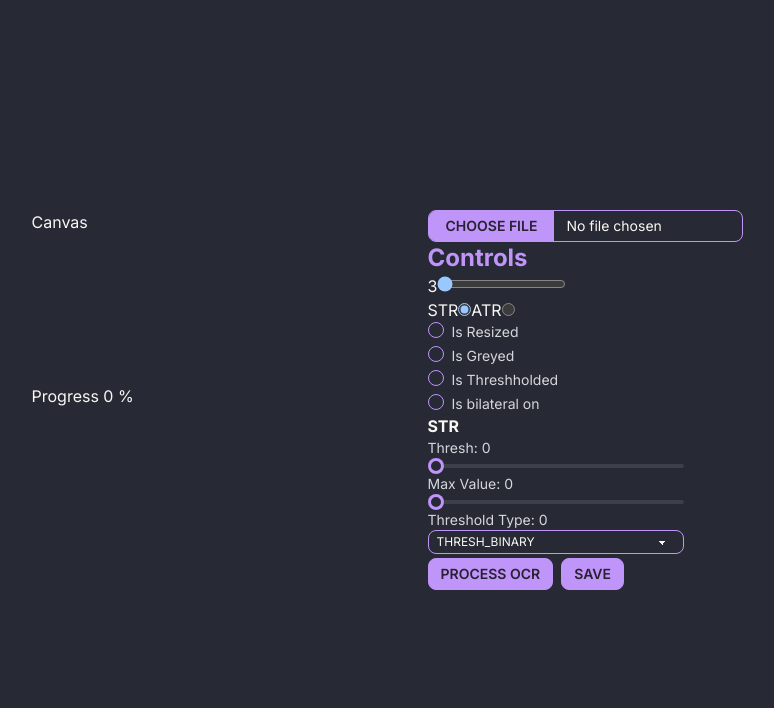
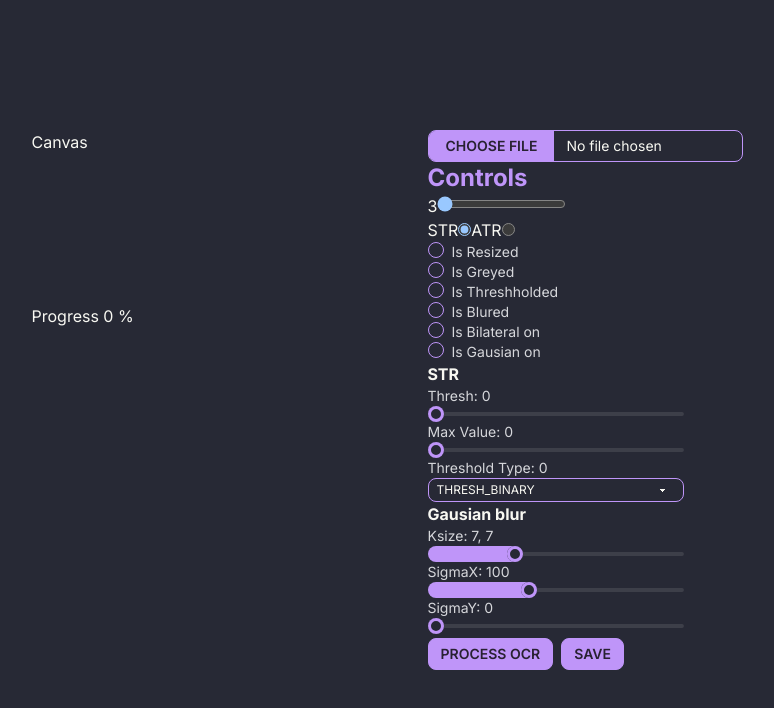
Before and after one commit to Simple7575/ocr-client, a Next.js app: page / in a window 1280 px wide. Shown: the top 708 px of the page, without its empty margins (253-1027 px from the left). Built offline with nearby package versions, Linux system fonts and the light colour scheme.

Commit message:
more refactoring

```diff
--- a/src/app/(components)/Checkboxes.tsx
+++ b/src/app/(components)/Checkboxes.tsx
@@ -11,6 +11,10 @@ interface Props {
     setTRtype: Dispatch<SetStateAction<string>>;
     isGreyed: boolean;
     setIsGreyed: Dispatch<SetStateAction<boolean>>;
+    isGausian: boolean;
+    setIsGausian: Dispatch<SetStateAction<boolean>>;
+    isBlured: boolean;
+    setIsBlured: Dispatch<SetStateAction<boolean>>;
 }
 
 export default function Checkboxes({
@@ -24,6 +28,10 @@ export default function Checkboxes({
     setTRtype,
     isGreyed,
     setIsGreyed,
+    isGausian,
+    setIsGausian,
+    isBlured,
+    setIsBlured,
 }: Props) {
     return (
         <>
@@ -56,7 +64,7 @@ export default function Checkboxes({
                     />
                 </label>
             </div>
-            <label htmlFor="isResised" className="flex gap-2 mb-1">
+            <label htmlFor="isResised" className="flex gap-2">
                 <input
                     className="checkbox checkbox-xs checkbox-secondary"
                     type="checkbox"
@@ -67,7 +75,7 @@ export default function Checkboxes({
                 />
                 <span className="text-sm text-neutral-content">Is Resized</span>
             </label>
-            <label htmlFor="isGreyed" className="flex gap-2 mb-1">
+            <label htmlFor="isGreyed" className="flex gap-2">
                 <input
                     className="checkbox checkbox-xs checkbox-secondary"
                     type="checkbox"
@@ -79,7 +87,7 @@ export default function Checkboxes({
                 />
                 <span className="text-sm text-neutral-content">Is Greyed</span>
             </label>
-            <label htmlFor="isThresholded" className="flex gap-2 mb-1">
+            <label htmlFor="isThresholded" className="flex gap-2">
                 <input
                     className="checkbox checkbox-xs checkbox-secondary"
                     type="checkbox"
@@ -90,6 +98,17 @@ export default function Checkboxes({
                 />
                 <span className="text-sm text-neutral-content">Is Threshholded</span>
             </label>
+            <label htmlFor="isBlured" className="flex gap-2">
+                <input
+                    className="checkbox checkbox-xs checkbox-secondary"
+                    type="checkbox"
+                    name="isBlured"
+                    id="isBlured"
+                    checked={isBlured}
+                    onChange={() => setIsBlured(!isBlured)}
+                />
+                <span className="text-sm text-neutral-content">Is Blured</span>
+            </label>
             <label htmlFor="isBilateralOn" className="flex gap-2">
                 <input
                     className="checkbox checkbox-xs checkbox-secondary"
@@ -99,7 +118,18 @@ export default function Checkboxes({
                     checked={isBilateralFon}
                     onChange={() => setIsBilateralFon(!isBilateralFon)}
                 />
-                <span className="text-sm text-neutral-content">Is bilateral on</span>
+                <span className="text-sm text-neutral-content">Is Bilateral on</span>
+            </label>
+            <label htmlFor="isGausian" className="flex gap-2">
+                <input
+                    className="checkbox checkbox-xs checkbox-secondary"
+                    type="checkbox"
+                    name="isGausian"
+                    id="isGausian"
+                    checked={isGausian}
+                    onChange={() => setIsGausian(!isGausian)}
+                />
+                <span className="text-sm text-neutral-content">Is Gausian on</span>
             </label>
         </>
     );
--- /dev/null
+++ b/src/app/(components)/GausInputs.tsx
@@ -0,0 +1,85 @@
+import { ChangeEvent } from "react";
+
+export type GAUSType = {
+    ksize: number;
+    sigmaX: number;
+    sigmaY: number;
+};
+
+export const GAUSinitial = {
+    ksize: 7,
+    sigmaX: 100,
+    sigmaY: 0,
+} as GAUSType;
+
+export type GAUSaction =
+    | { type: "ksize"; payload: number }
+    | { type: "sigmaX"; payload: number }
+    | { type: "sigmaY"; payload: number };
+
+export const GAUSreducer = (state: GAUSType, action: GAUSaction) => {
+    switch (action.type) {
+        case "ksize":
+            if (Number(action.payload) % 2 !== 0)
+                return { ...state, ksize: Number(action.payload) };
+            else return { ...state };
+        case "sigmaX":
+            return { ...state, sigmaX: Number(action.payload) };
+        case "sigmaY":
+            return { ...state, sigmaY: Number(action.payload) };
+        default:
+            return state;
+    }
+};
+
+interface Props {
+    GAUS: GAUSType;
+    handleGAUSchange: (e: ChangeEvent<HTMLInputElement> | ChangeEvent<HTMLSelectElement>) => void;
+}
+
+export default function GAUSinputs({ GAUS, handleGAUSchange }: Props) {
+    return (
+        <div className="flex flex-col w-64">
+            <strong>Gausian blur</strong>
+            <label className="flex flex-col" htmlFor="GAUS-ksize">
+                <span className="text-sm text-neutral-content">{`Ksize: ${GAUS.ksize}, ${GAUS.ksize}`}</span>
+                <input
+                    className="range range-secondary range-xs"
+                    type="range"
+                    name="GAUS-ksize"
+                    id="GAUS-ksize"
+                    min={3}
+                    max={15}
+                    value={GAUS.ksize}
+                    onChange={handleGAUSchange}
+                />
+            </label>
+            <label className="flex flex-col" htmlFor="GAUS-sigmaX">
+                <span className="text-sm text-neutral-content">{`SigmaX: ${GAUS.sigmaX}`}</span>
+                <input
+                    className="range range-secondary range-xs"
+                    type="range"
+                    name="GAUS-sigmaX"
+                    id="GAUS-sigmaX"
+                    min={1}
+                    max={255}
+                    value={GAUS.sigmaX}
+                    onChange={handleGAUSchange}
+                />
+            </label>
+            <label className="flex flex-col" htmlFor="GAUS-sigmaY">
+                <span className="text-sm text-neutral-content">{`SigmaY: ${GAUS.sigmaY}`}</span>
+                <input
+                    className="range range-secondary range-xs"
+                    type="range"
+                    name="GAUS-sigmaY"
+                    id="GAUS-sigmaY"
+                    min={1}
+                    max={255}
+                    value={GAUS.sigmaY}
+                    onChange={handleGAUSchange}
+                />
+            </label>
+        </div>
+    );
+}
--- a/src/app/page.tsx
+++ b/src/app/page.tsx
@@ -18,6 +18,7 @@ import { ProcessImg } from "@/utils/ProcessIng";
 import ATRinputs, { ATRinitial, ATRreducer } from "./(components)/ATRinputs";
 import STRinputs, { STRType, STRinitial, STRreducer } from "./(components)/STRinputs";
 import BLFinputs, { BLFinitial, BLFreducer, BLFtype } from "./(components)/BLFinputs";
+import GAUSinputs, { GAUSinitial, GAUSreducer, GAUSType } from "./(components)/GausInputs";
 
 import Checkboxes from "./(components)/Checkboxes";
 import { CalculateAspRatio } from "@/utils/CalculateAspRatio";
@@ -27,20 +28,25 @@ import { type ATRType } from "./(components)/ATRinputs";
 export default function Home() {
     const isExecuted = useRef(false);
     const [isPending, startTransition] = useTransition();
-    const [isCVready, setIsCVready] = useState(false);
+    const [text, setText] = useState("");
+    const [progress, setProgress] = useState("0");
+    // refs
     const imgRef = useRef<HTMLImageElement | null>(null);
     const canvasRef = useRef<HTMLCanvasElement | null>(null);
-    const [ATR, ATRdispatch] = useReducer(ATRreducer, ATRinitial);
-    const [STR, STRdispatch] = useReducer(STRreducer, STRinitial);
-    const [BLF, BLFdispatch] = useReducer(BLFreducer, BLFinitial);
-    const [TRtype, setTRtype] = useState("STR");
+    // bools
     const [isBilateralFon, setIsBilateralFon] = useState(false);
     const [isThresholded, setThresholded] = useState(false);
     const [isResised, setIsResized] = useState(false);
     const [isGreyed, setIsGreyed] = useState(false);
-    const [text, setText] = useState("");
-    const [progress, setProgress] = useState("0");
-    const [timage, settimag] = useState();
+    const [isCVready, setIsCVready] = useState(false);
+    const [isGausian, setIsGausian] = useState(false);
+    const [isBlured, setIsBlured] = useState(false);
+    // states
+    const [ATR, ATRdispatch] = useReducer(ATRreducer, ATRinitial);
+    const [STR, STRdispatch] = useReducer(STRreducer, STRinitial);
+    const [BLF, BLFdispatch] = useReducer(BLFreducer, BLFinitial);
+    const [GAUS, GAUSdispatch] = useReducer(GAUSreducer, GAUSinitial);
+    const [TRtype, setTRtype] = useState("STR");
 
     const handleATRchange = (e: ChangeEvent<HTMLInputElement> | ChangeEvent<HTMLSelectElement>) => {
         const payload = Number(e.target.value);
@@ -66,12 +72,23 @@ export default function Home() {
         });
     };
 
+    const handleGAUSchange = (
+        e: ChangeEvent<HTMLInputElement> | ChangeEvent<HTMLSelectElement>
+    ) => {
+        const payload = Number(e.target.value);
+        const type = e.target.name.split("-")[1] as keyof GAUSType;
+        startTransition(() => {
+            GAUSdispatch({ type, payload });
+        });
+    };
+
     cv["onRuntimeInitialized"] = () => {
         setIsCVready(true);
     };
 
     const [median, setMedian] = useState(3);
-    useEffect(() => {
+    useEffect(
+        () => {
             if (!isCVready) return;
 
             let animationID: number | undefined;
@@ -85,10 +102,11 @@ export default function Home() {
                         // const [rw, rh] = CalculateAspRatio(3000, srcImg.cols, srcImg.rows);
                         // let dsize = new cv.Size(rw, rh);
                         // cv.resize(srcImg, srcImg, new cv.Size(0, 0), 5, 5, cv.INTER_CUBIC);
-                    cv.resize(srcImg, srcImg, new cv.Size(0, 0), 5, 5, cv.INTER_CUBIC);
+                        cv.resize(srcImg, srcImg, new cv.Size(0, 0), 7, 7, cv.INTER_CUBIC);
                     }
                     if (isGreyed && !isBilateralFon) {
                         cv.cvtColor(srcImg, srcImg, cv.COLOR_RGBA2GRAY, 0);
+                        // cv.cvtColor(srcImg, srcImg, cv.COLOR_BGR2HSV, 0);
                     }
                     if (isBilateralFon) {
                         const dst = new cv.Mat();
@@ -102,15 +120,22 @@ export default function Home() {
                             dst.delete();
                         }
                     }
+                    if (isBlured) {
+                        cv.medianBlur(srcImg, srcImg, median);
+                    }
                     if (isThresholded) {
-                    cv.medianBlur(srcImg, srcImg, median);
-
                         if (TRtype === "ATR") {
                             // prettier-ignore
                             cv.adaptiveThreshold( srcImg, srcImg, ATR.maxValue, Number(ATR.adaptiveMethod), Number(ATR.thresholdType), Number(ATR.blockSize), ATR.C );
                         } else {
-                        cv.threshold(srcImg, srcImg, STR.thresh, STR.maxValue, STR.thresholdType);
+                            // prettier-ignore
+                            cv.threshold( srcImg, srcImg, STR.thresh, STR.maxValue, STR.thresholdType );
                         }
+                    }
+                    if (isGausian) {
+                        let ksize = new cv.Size(GAUS.ksize, GAUS.ksize);
+                        // prettier-ignore
+                        cv.GaussianBlur(srcImg, srcImg, ksize, GAUS.sigmaX, GAUS.sigmaY, cv.BORDER_DEFAULT);
                     }
 
                     cv.imshow(canvasRef.current!, srcImg);
@@ -129,18 +154,10 @@ export default function Home() {
                 if (animationID) cancelAnimationFrame(animationID);
                 if (!srcImg.isDeleted) srcImg.delete();
             };
-    }, [
-        isCVready,
-        ATR,
-        STR,
-        BLF,
-        isBilateralFon,
-        isThresholded,
-        isResised,
-        TRtype,
-        isGreyed,
-        median,
-    ]);
+        },
+        // prettier-ignore
+        [ isCVready, ATR, STR, BLF, GAUS, isBilateralFon, isThresholded, isResised, isGausian, isBlured, TRtype, isGreyed, median ]
+    );
 
     const handleOCR = async (e: MouseEvent<HTMLButtonElement>) => {
         console.log(canvasRef.current?.toDataURL());
@@ -161,6 +178,7 @@ export default function Home() {
         const res = await worker.recognize(canvasRef.current?.toDataURL()!);
 
         setText(res.data.text);
+        await worker.terminate();
     };
 
     const handleSave = () => {
@@ -208,7 +226,7 @@ export default function Home() {
                 <div>
                     <div>
                         {/* prettier-ignore */}
-                        <img className="max-w-2xl" id="imgSrc" src="./example4.png" alt="srcimg" ref={imgRef} hidden/>
+                        <img className="max-w-2xl" id="imgSrc" src="./exampletrimmed.jpg" alt="srcimg" ref={imgRef} hidden/>
                         <input
                             className="file-input file-input-bordered file-input-secondary file-input-sm w-full max-w-xs"
                             type="file"
@@ -242,6 +260,10 @@ export default function Home() {
                             setTRtype={setTRtype}
                             isGreyed={isGreyed}
                             setIsGreyed={setIsGreyed}
+                            isGausian={isGausian}
+                            setIsGausian={setIsGausian}
+                            isBlured={isBlured}
+                            setIsBlured={setIsBlured}
                         />
                         {isBilateralFon ? (
                             <BLFinputs BLF={BLF} handleBLFchange={handleBLFchange} />
@@ -251,6 +273,7 @@ export default function Home() {
                         ) : (
                             <STRinputs STR={STR} handleSTRchange={handleSTRchange} />
                         )}
+                        <GAUSinputs GAUS={GAUS} handleGAUSchange={handleGAUSchange} />
                         <div className="flex gap-x-2">
                             <button
                                 className="btn btn-secondary btn-sm mt-1"
```
Also changed, not shown: public/exampletrimmed.jpg (added). Lines whose indentation alone changed are shown as unchanged.
